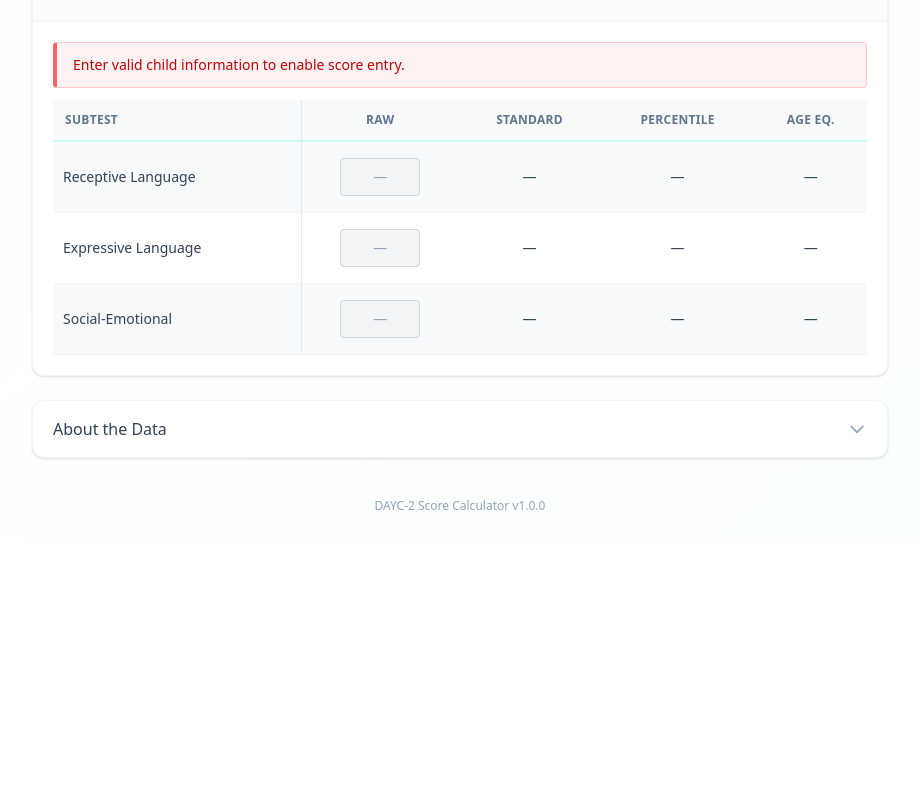
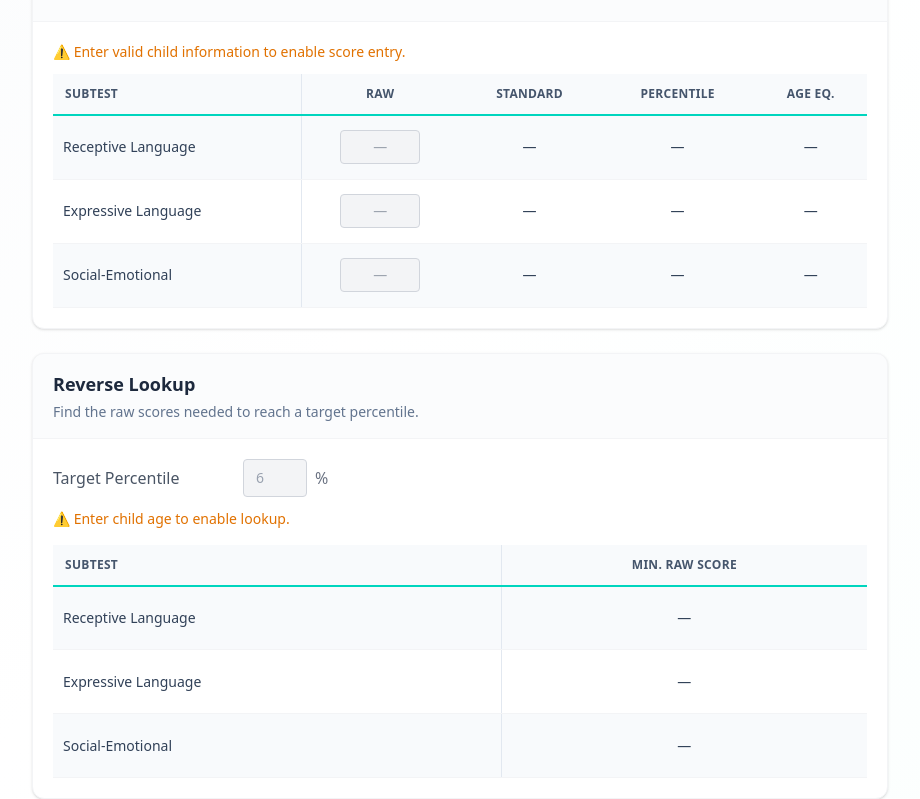
Before and after one commit to catnamedchris/slp, a React (Vite) app: page / in a window 1280 px wide. Shown: the part 541-1340 px from the top of the page, without its empty margins (180-1100 px from the left). Before the commit the page ends 1079 px from the top, so only its background shows below. Built offline with nearby package versions, Linux system fonts and the light colour scheme.

Commit message:
Fix table row height consistency and improve color scheme
- Align row heights (h-16) between Scores and ReverseLookup tables
- Use bolder teal accent (border-teal-400) for header borders
- Darken header text (text-slate-600) for better readability
- Remove unused AGE_EQUIV_LABELS import

```diff
--- a/src/dayc2/components/ReverseLookup.tsx
+++ b/src/dayc2/components/ReverseLookup.tsx
@@ -75,10 +75,7 @@ const ReverseLookup = ({
   };
 
   const visibleResults = lookupResults?.subtests?.filter((r) => visibleSubtests.has(r.subtest)) ?? [];
-
-  if (ageMonths === null) {
-    return null;
-  }
+  const isDisabled = ageMonths === null;
 
   return (
     <div className="bg-white rounded-xl shadow-sm border border-gray-100 overflow-hidden">
@@ -98,53 +95,59 @@ const ReverseLookup = ({
             value={targetPercentile}
             onChange={(e) => handlePercentileChange(e.target.value)}
             placeholder="1–99"
-            className="px-3 py-2 border border-gray-300 rounded text-sm w-16 bg-white focus:outline-none focus:border-blue-500 focus:ring-2 focus:ring-blue-200"
+            disabled={isDisabled}
+            className="px-3 py-2 border border-gray-300 rounded text-sm w-16 bg-white focus:outline-none focus:border-blue-500 focus:ring-2 focus:ring-blue-200 disabled:bg-gray-100 disabled:text-gray-400 disabled:cursor-not-allowed"
           />
           <span className="text-gray-500">%</span>
         </div>
       </div>
 
-      {lookupResults && (
+      {isDisabled && (
+        <p className="text-amber-600 text-sm mb-3">
+          ⚠ Enter child age to enable lookup.
+        </p>
+      )}
+
       <div className="mt-4">
-          {lookupResults.note ? (
+        {lookupResults?.note ? (
           <p className="text-red-500 text-sm">{lookupResults.note}</p>
-          ) : (
-            <>
+        ) : lookupResults ? (
           <p className="bg-gradient-to-r from-teal-50 to-emerald-50 px-4 py-3 rounded-lg mb-4 border border-teal-100">
             Target Standard Score: <strong className="text-teal-600">{lookupResults.standardScore}</strong>
           </p>
+        ) : null}
         <table className="w-full border-collapse">
           <thead>
             <tr>
-                    <th className="p-3 text-left text-xs font-semibold uppercase tracking-wide border-b-2 border-teal-100 bg-slate-50 text-slate-500 border-r border-r-slate-200">Subtest</th>
-                    <th className="p-3 text-center text-xs font-semibold uppercase tracking-wide border-b-2 border-teal-100 bg-slate-50 text-slate-500">Min. Raw Score</th>
+              <th className="p-3 text-left text-xs font-semibold uppercase tracking-wide border-b-2 border-teal-400 bg-slate-50 text-slate-600 border-r border-r-slate-200">Subtest</th>
+              <th className="p-3 text-center text-xs font-semibold uppercase tracking-wide border-b-2 border-teal-400 bg-slate-50 text-slate-600">Min. Raw Score</th>
             </tr>
           </thead>
           <tbody>
-                  {visibleResults.map((result) => (
-                    <tr key={result.subtest} className="odd:bg-slate-50 hover:bg-teal-50">
-                      <td className="text-left text-sm text-slate-700 py-4 px-2.5 border-b border-gray-100 border-r border-r-slate-200">{SUBTEST_LABELS[result.subtest]}</td>
+            {SUBTESTS.filter((s) => visibleSubtests.has(s)).map((subtest) => {
+              const result = visibleResults.find((r) => r.subtest === subtest);
+              return (
+                <tr key={subtest} className="odd:bg-slate-50 hover:bg-teal-50 h-16">
+                  <td className="text-left text-sm text-slate-700 py-3 px-2.5 border-b border-gray-100 border-r border-r-slate-200">{SUBTEST_LABELS[subtest]}</td>
                   <td
-                        className={`py-4 px-2.5 text-center text-sm text-slate-700 border-b border-gray-100 ${result.steps.length > 0 && onProvenanceClick ? 'cursor-pointer underline decoration-dotted hover:bg-blue-50' : ''}`}
+                    className={`py-3 px-2.5 text-center text-sm text-slate-700 border-b border-gray-100 ${result?.steps.length && onProvenanceClick ? 'cursor-pointer underline decoration-dotted hover:bg-blue-50' : ''}`}
                     onClick={
-                          result.steps.length > 0 && onProvenanceClick
+                      result?.steps.length && onProvenanceClick
                         ? (e: React.MouseEvent<HTMLTableCellElement>) => {
-                                onProvenanceClick(result.steps, e.currentTarget, SUBTEST_LABELS[result.subtest]);
+                            onProvenanceClick(result.steps, e.currentTarget, SUBTEST_LABELS[subtest]);
                           }
                         : undefined
                     }
-                        title={result.note ?? undefined}
+                    title={result?.note ?? undefined}
                   >
-                        {result.rawScore !== null ? result.rawScore : '—'}
+                    {result?.rawScore !== null && result?.rawScore !== undefined ? result.rawScore : '—'}
                   </td>
                 </tr>
-                  ))}
+              );
+            })}
           </tbody>
         </table>
-            </>
-          )}
       </div>
-      )}
       </div>
     </div>
   );
--- a/src/dayc2/components/ScoresTable.tsx
+++ b/src/dayc2/components/ScoresTable.tsx
@@ -246,8 +246,8 @@ const SubtestRow = ({
   const display = getSubtestDisplay(subtest, subtestResult);
 
   return (
-    <tr className="odd:bg-slate-50 hover:bg-teal-50">
-      <td className="text-left text-sm text-slate-700 py-4 px-2.5 border-b border-gray-100 border-r border-r-slate-200">
+    <tr className="odd:bg-slate-50 hover:bg-teal-50 h-16">
+      <td className="text-left text-sm text-slate-700 py-3 px-2.5 border-b border-gray-100 border-r border-r-slate-200">
         <label htmlFor={`raw-${subtest}`}>
           {display.label}
         </label>
@@ -255,7 +255,7 @@ const SubtestRow = ({
           <div className="text-xs text-amber-600 mt-0.5">⚠ {display.note}</div>
         )}
       </td>
-      <td className="py-4 px-2.5 text-center text-sm text-slate-700 border-b border-gray-100">
+      <td className="py-3 px-2.5 text-center text-sm text-slate-700 border-b border-gray-100">
         <input
           type="number"
           inputMode="numeric"
@@ -266,7 +266,7 @@ const SubtestRow = ({
           onChange={(e) => handleInputChange(e.target.value)}
           disabled={disabled}
           placeholder="—"
-          className="w-20 p-2 border border-gray-300 rounded text-center placeholder:text-center placeholder:text-gray-400 text-sm disabled:bg-gray-100 disabled:cursor-not-allowed [appearance:textfield] [&::-webkit-outer-spin-button]:appearance-none [&::-webkit-inner-spin-button]:appearance-none focus:outline-none focus:border-blue-500 focus:ring-2 focus:ring-blue-200"
+          className="w-20 py-1.5 px-2 border border-gray-300 rounded text-center placeholder:text-center placeholder:text-gray-400 text-sm disabled:bg-gray-100 disabled:cursor-not-allowed [appearance:textfield] [&::-webkit-outer-spin-button]:appearance-none [&::-webkit-inner-spin-button]:appearance-none focus:outline-none focus:border-blue-500 focus:ring-2 focus:ring-blue-200"
         />
       </td>
       <ScoreCells scores={display.scores} title={display.label} onProvenanceClick={onProvenanceClick} />
@@ -350,8 +350,8 @@ const ScoresTable = ({
       </div>
       <div className="p-5">
       {isDisabled && (
-        <p className="bg-red-50 border border-red-200 border-l-4 border-l-red-400 text-red-700 px-4 py-3 rounded text-sm mb-3">
-          Enter valid child information to enable score entry.
+        <p className="text-amber-600 text-sm mb-3">
+          ⚠ Enter valid child information to enable score entry.
         </p>
       )}
 
@@ -389,11 +389,11 @@ const ScoresTable = ({
         <table className="w-full border-collapse min-w-[600px]">
         <thead>
           <tr>
-            <th className="p-3 text-left text-xs font-semibold uppercase tracking-wide border-b-2 border-teal-100 bg-slate-50 text-slate-500 border-r border-r-slate-200">Subtest</th>
-            <th className="p-3 text-center text-xs font-semibold uppercase tracking-wide border-b-2 border-teal-100 bg-slate-50 text-slate-500">Raw</th>
-            <th className="p-3 text-center text-xs font-semibold uppercase tracking-wide border-b-2 border-teal-100 bg-slate-50 text-slate-500">Standard</th>
-            <th className="p-3 text-center text-xs font-semibold uppercase tracking-wide border-b-2 border-teal-100 bg-slate-50 text-slate-500">Percentile</th>
-            <th className="p-3 text-center text-xs font-semibold uppercase tracking-wide border-b-2 border-teal-100 bg-slate-50 text-slate-500">Age Eq.</th>
+            <th className="p-3 text-left text-xs font-semibold uppercase tracking-wide border-b-2 border-teal-400 bg-slate-50 text-slate-600 border-r border-r-slate-200">Subtest</th>
+            <th className="p-3 text-center text-xs font-semibold uppercase tracking-wide border-b-2 border-teal-400 bg-slate-50 text-slate-600">Raw</th>
+            <th className="p-3 text-center text-xs font-semibold uppercase tracking-wide border-b-2 border-teal-400 bg-slate-50 text-slate-600">Standard</th>
+            <th className="p-3 text-center text-xs font-semibold uppercase tracking-wide border-b-2 border-teal-400 bg-slate-50 text-slate-600">Percentile</th>
+            <th className="p-3 text-center text-xs font-semibold uppercase tracking-wide border-b-2 border-teal-400 bg-slate-50 text-slate-600">Age Eq.</th>
           </tr>
         </thead>
         <tbody>
--- a/src/dayc2/lib/scoring.ts
+++ b/src/dayc2/lib/scoring.ts
@@ -13,7 +13,7 @@ import type {
 } from '../types';
 import type { LookupContext } from '../data/context';
 import { isExact, isRange, isBounded } from './tables';
-import { AGE_EQUIV_LABELS, formatScoreValue, formatPercentileValue, formatAgeMonthsValue } from './labels';
+import { formatScoreValue, formatPercentileValue, formatAgeMonthsValue } from './labels';
 
 /**
  * Looks up standard score from raw score using the appropriate B table for the child's age.
```
Also changed, not shown: 1 other file (tests, documents, lock files or other folders). Lines whose indentation alone changed are shown as unchanged.
